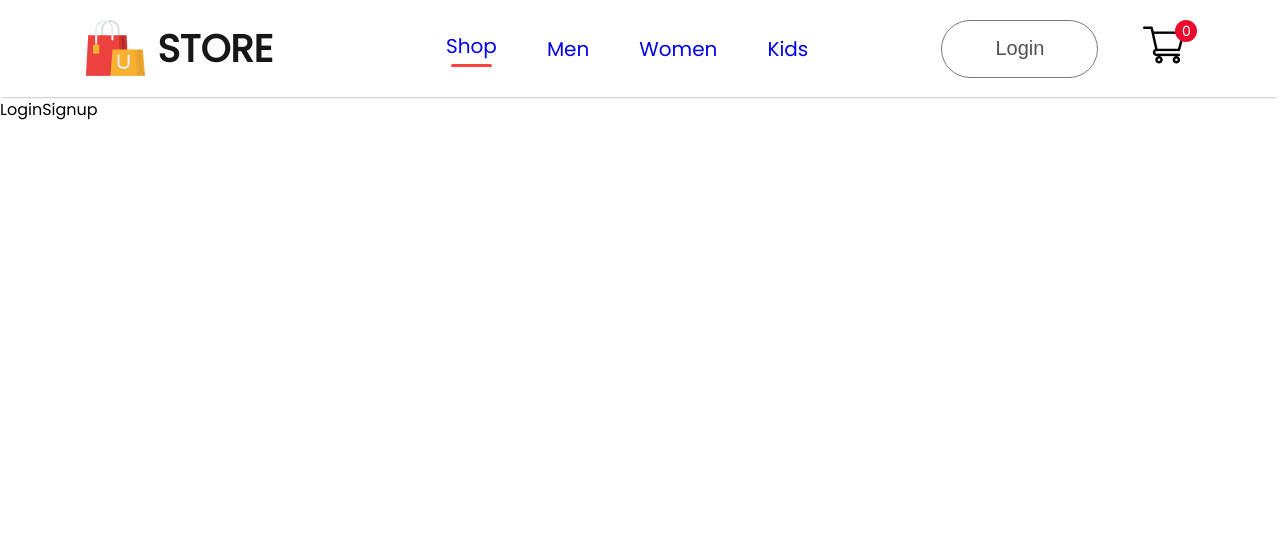
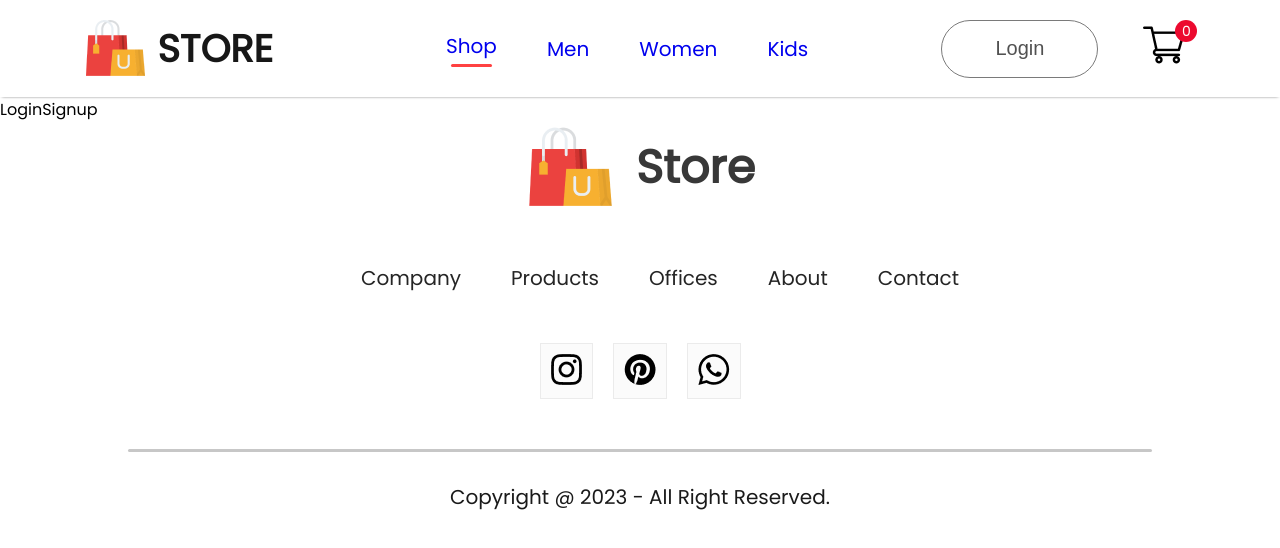
Before and after one commit to AnastasiiaYurchenko/online-store, a React (Create React App) app: page /online-store/login in a window 1280 px wide. Shown: the top 548 px of the page. Built offline with nearby package versions, Linux system fonts and the light colour scheme.

Commit message:
add Footer markup, styles

```diff
--- a/src/components/App.jsx
+++ b/src/components/App.jsx
@@ -6,6 +6,7 @@
 import Product from 'pages/Product';
 import Cart from 'pages/Cart';
 import LoginSignup from 'pages/LoginSignup';
+import Footer from './Footer/Footer';
 
 export const App = () => {
   return (
@@ -23,6 +24,7 @@
           <Route path='/cart' element={<Cart />} />
           <Route path='/login' element={<LoginSignup/>} />
         </Routes>
+        <Footer/>
       </BrowserRouter>
     </div>
   );
--- /dev/null
+++ b/src/components/Footer/Footer.css
@@ -0,0 +1,62 @@
+.footer{
+    display: flex;
+    flex-direction: column;
+    justify-content: center;
+    align-items: center;
+    gap: 50px;
+}
+
+.footer-logo{
+    display: flex;
+    align-items: center;
+    gap: 20px;
+}
+
+.footer-logo p{
+    color: #383838;
+    font-size: 46px;
+    font-weight: 700;
+}
+
+.footer-links{
+    display: flex;
+    list-style: none;
+    gap: 50px;
+    color: #252525;
+    font-size: 20px;
+}
+
+.footer-links li{
+    cursor: pointer;
+}
+
+.footer-social-icon{
+    display: flex;
+    gap: 20px;
+}
+
+.footer-icons-container{
+    padding: 10px;
+    padding-bottom: 6px;
+    background: #fbfbfb;
+    border: 1px solid #ebebeb;
+}
+
+.footer-copyright{
+    display: flex;
+    flex-direction: column;
+    align-items: center;
+    gap: 30px;
+    width: 100%;
+    margin-bottom: 30px;
+    color: #1a1a1a;
+    font-size: 20px;
+}
+
+.footer-copyright hr{
+    width: 80%;
+    border: none;
+    border-radius: 10px;
+    height: 3px;
+    background: #c7c7c7;
+}
--- /dev/null
+++ b/src/components/Footer/Footer.jsx
@@ -0,0 +1,42 @@
+import React from 'react';
+import './Footer.css';
+import footer_logo from '../assets/logo_big.png';
+import instagram_icon from '../assets/instagram_icon.png';
+import pintester_icon from '../assets/pintester_icon.png';
+import whatsapp_icon from '../assets/whatsapp_icon.png';
+
+
+const Footer = () => {
+  return (
+    <div className='footer'>
+          <div className="footer-logo">
+              <img src={footer_logo} alt="Logo" />
+              <p>Store</p>
+          </div>
+          <ul className='footer-links'>
+            <li>Company</li>
+            <li>Products</li>
+            <li>Offices</li>
+            <li>About</li>
+            <li>Contact</li>
+          </ul>
+          <div className="footer-social-icon">
+              <div className="footer-icons-container">
+                  <img src={instagram_icon} alt="Instagram Icon" />
+              </div>
+              <div className="footer-icons-container">
+                  <img src={pintester_icon} alt="Pintester Icon" />
+              </div>
+              <div className="footer-icons-container">
+                  <img src={whatsapp_icon} alt="Whatsapp Icon" />
+              </div>
+          </div>
+          <div className="footer-copyright">
+              <hr />
+              <p>Copyright @ 2023 - All Right Reserved.</p>
+          </div>
+    </div>
+  )
+}
+
+export default Footer
```
